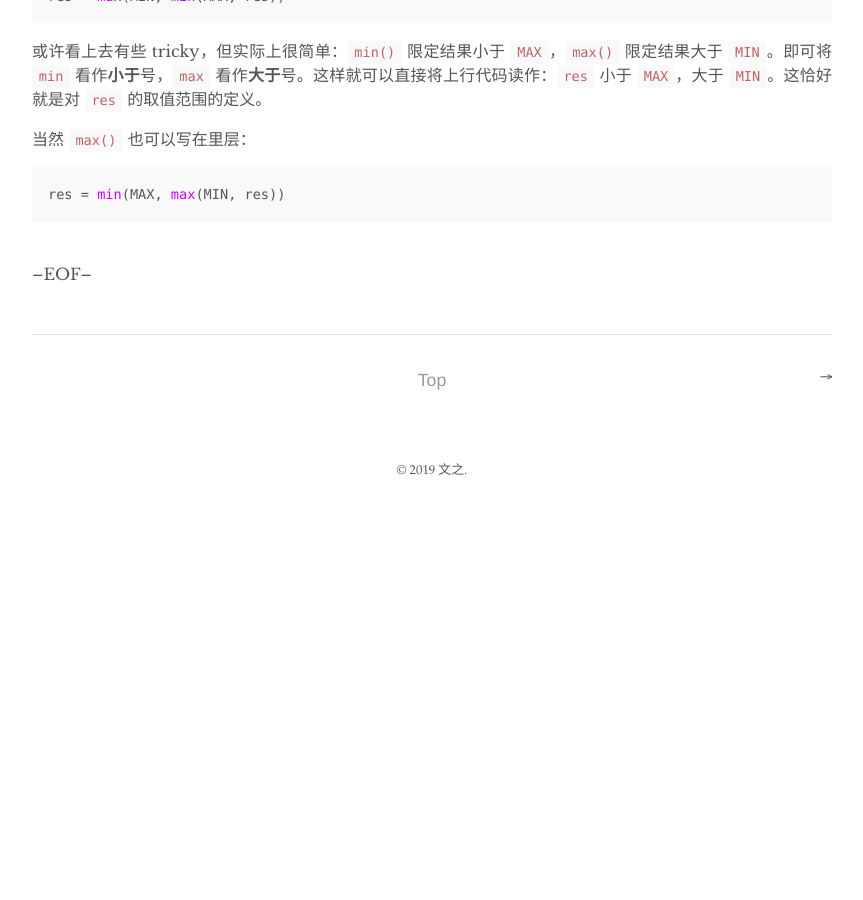
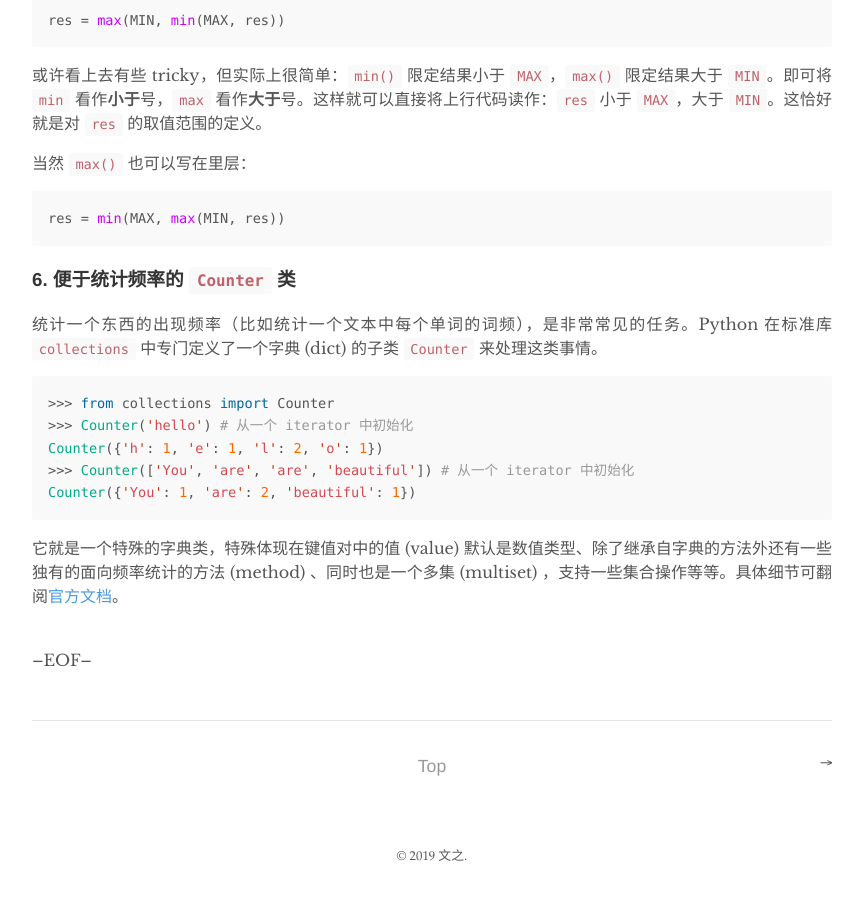
Before and after one commit to wen-zhi/wen-zhi.github.io, a Jekyll site: the page built from _posts/2019-01-15-python-notes.md, in a window 1280 px wide and 900 px high, scrolled down 2068 px. Shown: the whole window, without its empty margins (208-1071 px from the left). Built offline with Jekyll 4.4.1, drawn with Linux system fonts in a browser that asks for light colours; comment, search, counter and statistics services are not loaded; before the commit the page ends 2582 px from its top, so only the background shows below that.

Commit message:
update python notes: Counter

````diff
--- a/_posts/2019-01-15-python-notes.md
+++ b/_posts/2019-01-15-python-notes.md
@@ -100,5 +100,19 @@ res = max(MIN, min(MAX, res))
 res = min(MAX, max(MIN, res))
 ```
 
+### 6. 便于统计频率的 `Counter` 类
+
+统计一个东西的出现频率（比如统计一个文本中每个单词的词频），是非常常见的任务。Python 在标准库 `collections` 中专门定义了一个字典 (dict) 的子类 `Counter` 来处理这类事情。
+
+```python
+>>> from collections import Counter
+>>> Counter('hello') # 从一个 iterator 中初始化
+Counter({'h': 1, 'e': 1, 'l': 2, 'o': 1})
+>>> Counter(['You', 'are', 'are', 'beautiful']) # 从一个 iterator 中初始化
+Counter({'You': 1, 'are': 2, 'beautiful': 1})
+```
+
+它就是一个特殊的字典类，特殊体现在键值对中的值 (value) 默认是数值类型、除了继承自字典的方法外还有一些独有的面向频率统计的方法 (method) 、同时也是一个多集 (multiset) ，支持一些集合操作等等。具体细节可翻阅[官方文档](https://docs.python.org/3/library/collections.html#collections.Counter)。
+
 <br>
 --EOF--
````
